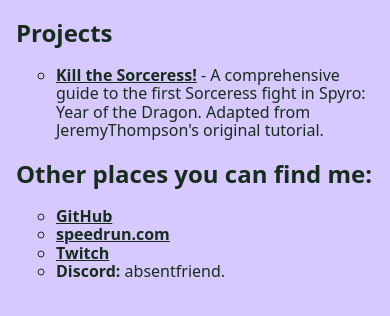
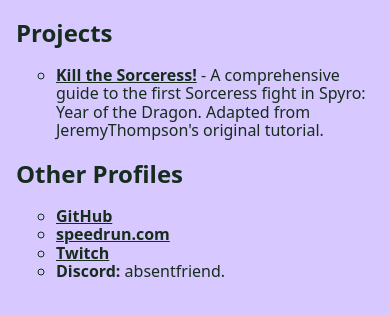
Before and after one commit to absent-friend/absent-friend.github.io, a plain HTML site: page index.html in a window 390 px wide. Shown: the part 82-398 px from the top of the page. Drawn offline with nearby package versions, Linux system fonts and the light colour scheme.

Commit message:
Add "viewport" meta tag so it renders properly on mobile; wording change

```diff
--- a/index.html
+++ b/index.html
@@ -2,6 +2,7 @@
 <html>
   <head>
     <title>absent friend</title>
+    <meta name="viewport" content="width=device-width, initial-scale=1" />
     <link rel="preload" href="https://unpkg.com/modern-normalize@3.0.1/modern-normalize.css" as="style"/>
     <link rel="stylesheet" href="https://unpkg.com/modern-normalize@3.0.1/modern-normalize.css"/>
     <style>
@@ -45,7 +46,7 @@
       <ul>
         <li><a href="/kill-the-sorceress">Kill the Sorceress!</a> - A comprehensive guide to the first Sorceress fight in Spyro: Year of the Dragon. Adapted from JeremyThompson's original tutorial.</li>
       </ul>
-      <h2>Other places you can find me:</h2>
+      <h2>Other Profiles</h2>
       <ul>
         <li><a href="https://github.com/absent-friend/">GitHub</a></li>
         <li><a href="https://www.speedrun.com/users/absentfriend">speedrun.com</a></li>
```
